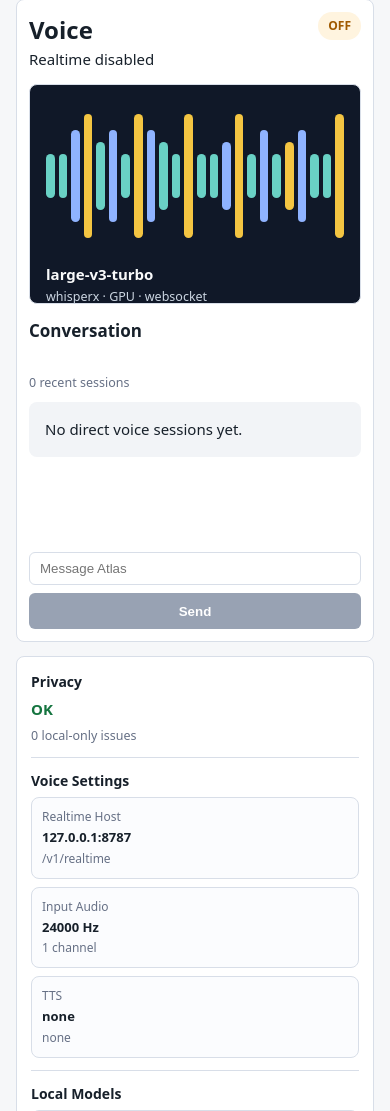
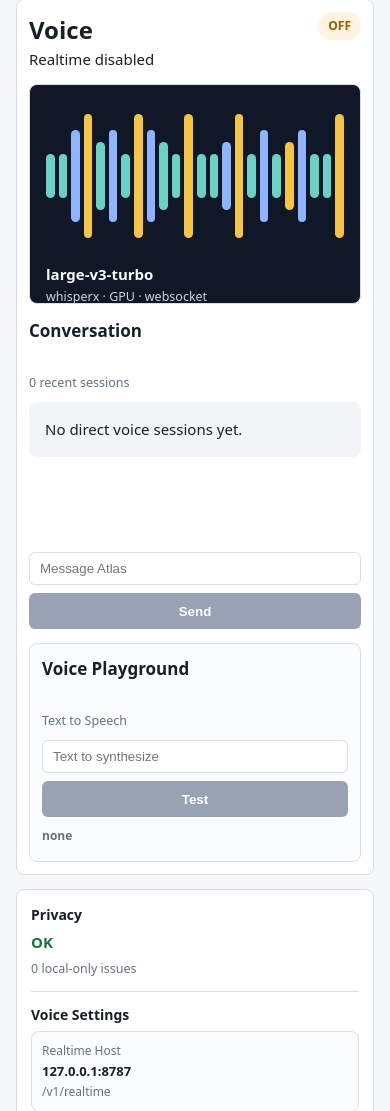
Before and after one commit to skipauthenticate/atlas, a FastAPI app: page /voice in a window 390 px wide. Shown: the part 501-1612 px from the top of the page. Run offline with FastAPI, Linux system fonts and the light colour scheme; data that the repository does not hold is empty; some libraries are stand-ins or nearby versions.

Commit message:
Add TTS voice playground

```diff
--- a/atlas_voice/web/app.py
+++ b/atlas_voice/web/app.py
@@ -349,6 +349,57 @@ def _voice_session_views(sessions: list[dict[str, Any]]) -> list[dict[str, Any]]
             }
         )
     return views
+
+
+@app.post("/api/voice/playground/tts")
+def api_voice_playground_tts(payload: dict[str, Any]) -> JSONResponse:
+    text = str(payload.get("text") or "").strip()
+    if not text:
+        raise HTTPException(status_code=400, detail="Text is required")
+    if not settings.assistant_enabled:
+        raise HTTPException(status_code=403, detail="Assistant runtime is disabled")
+
+    tts_provider = _realtime_tts_provider()
+    if not _tts_outputs_audio(tts_provider):
+        raise HTTPException(status_code=400, detail="TTS provider is disabled")
+
+    output_dir = settings.artifacts_dir / "voice-playground"
+    settings.ensure_directories()
+    db.initialize()
+    model = _realtime_tts_model(tts_provider)
+    try:
+        if tts_provider == "piper":
+            audio = synthesize_with_piper(text, settings, output_dir)
+        else:
+            audio = synthesize_with_tts_sidecar(text, settings, output_dir)
+    except Exception as exc:  # noqa: BLE001 - playground errors should surface cleanly.
+        db.log_model_run(
+            provider=tts_provider,
+            model=model,
+            task="voice_playground_tts",
+            input_ref="voice_playground:text",
+            error=f"{type(exc).__name__}: {exc}",
+        )
+        raise HTTPException(status_code=502, detail=_safe_realtime_error(exc)) from exc
+
+    db.log_model_run(
+        provider=tts_provider,
+        model=model,
+        task="voice_playground_tts",
+        input_ref="voice_playground:text",
+        output_ref=str(audio.path),
+        latency_ms=audio.latency_ms,
+    )
+    return JSONResponse(
+        {
+            "status": "ok",
+            "provider": tts_provider,
+            "model": model,
+            "audio_path": str(audio.path),
+            "media_type": audio.media_type,
+            "latency_ms": audio.latency_ms,
+        }
+    )
 
 
 @app.post("/settings/runtime")
--- a/atlas_voice/web/static/app.css
+++ b/atlas_voice/web/static/app.css
@@ -1100,3 +1100,33 @@ code {
     grid-template-columns: 1fr;
   }
 }
+
+
+.voice-playground {
+  display: grid;
+  gap: 10px;
+  min-width: 0;
+  padding: 12px;
+  border: 1px solid var(--line);
+  border-radius: 8px;
+  background: #fbfcfe;
+}
+
+.voice-playground-form {
+  display: grid;
+  grid-template-columns: minmax(0, 1fr) auto;
+  gap: 8px;
+}
+
+.voice-playground output {
+  min-height: 22px;
+  color: var(--muted);
+  font-size: 12px;
+  font-weight: 700;
+}
+
+@media (max-width: 640px) {
+  .voice-playground-form {
+    grid-template-columns: 1fr;
+  }
+}
--- a/atlas_voice/web/static/voice.js
+++ b/atlas_voice/web/static/voice.js
@@ -112,5 +112,33 @@
         pending.push(message);
       }
     });
+
+    const playground = root.querySelector('[data-tts-playground]');
+    if (playground) {
+      const playgroundForm = playground.querySelector('form');
+      const playgroundInput = playground.querySelector('input[name="tts_text"]');
+      const playgroundResult = playground.querySelector('[data-tts-playground-result]');
+      const endpoint = playground.dataset.endpoint || '/api/voice/playground/tts';
+
+      playgroundForm?.addEventListener('submit', async (event) => {
+        event.preventDefault();
+        const text = playgroundInput?.value.trim();
+        if (!text || !playgroundResult) return;
+        playgroundResult.textContent = 'running';
+        try {
+          const response = await fetch(endpoint, {
+            method: 'POST',
+            headers: { 'content-type': 'application/json' },
+            body: JSON.stringify({ text }),
+          });
+          const payload = await response.json();
+          if (!response.ok) throw new Error(payload.detail || 'TTS failed');
+          const latency = payload.latency_ms == null ? 'latency unknown' : `${payload.latency_ms} ms`;
+          playgroundResult.textContent = `${payload.provider} ${latency}`;
+        } catch (error) {
+          playgroundResult.textContent = error.message || 'TTS failed';
+        }
+      });
+    }
   });
 })();
--- a/atlas_voice/web/templates/voice.html
+++ b/atlas_voice/web/templates/voice.html
@@ -65,6 +65,18 @@
         <input id="voice-prompt-input" type="text" name="prompt" placeholder="Message Atlas" {% if not assistant_enabled %}disabled{% endif %}>
         <button id="voice-prompt-submit" type="submit" {% if not assistant_enabled %}disabled{% endif %}>Send</button>
       </form>
+
+      <section class="voice-playground" data-tts-playground data-endpoint="/api/voice/playground/tts">
+        <div class="section-heading compact">
+          <h2>Voice Playground</h2>
+          <small>Text to Speech</small>
+        </div>
+        <form class="voice-playground-form">
+          <input type="text" name="tts_text" placeholder="Text to synthesize" {% if voice_settings.tts_provider == 'none' %}disabled{% endif %}>
+          <button type="submit" {% if voice_settings.tts_provider == 'none' %}disabled{% endif %}>Test</button>
+        </form>
+        <output data-tts-playground-result>{{ voice_settings.tts_provider }}</output>
+      </section>
     </section>
 
     <aside class="voice-inspector" aria-label="Voice inspector">
```
Also changed, not shown: docs/ASSISTANT_FEATURE_GUIDE.md (+4 -2 lines), plan.md (+1 -1 lines), tests/test_web.py (+83 -0 lines), README.md.
